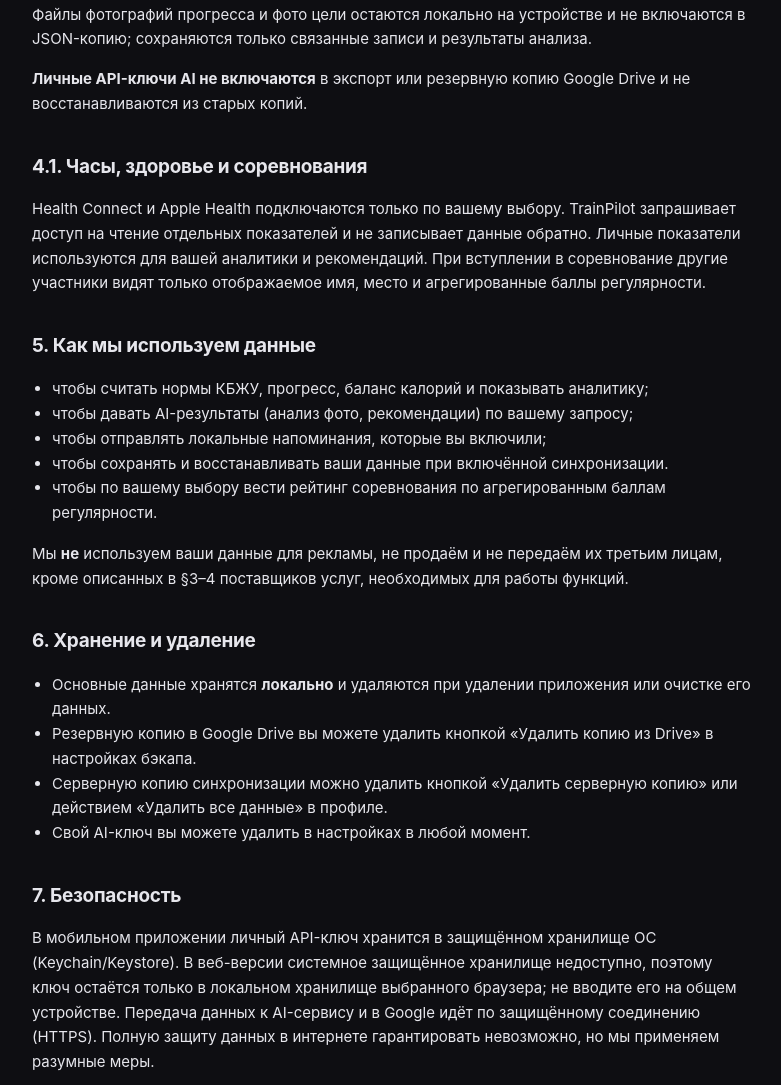
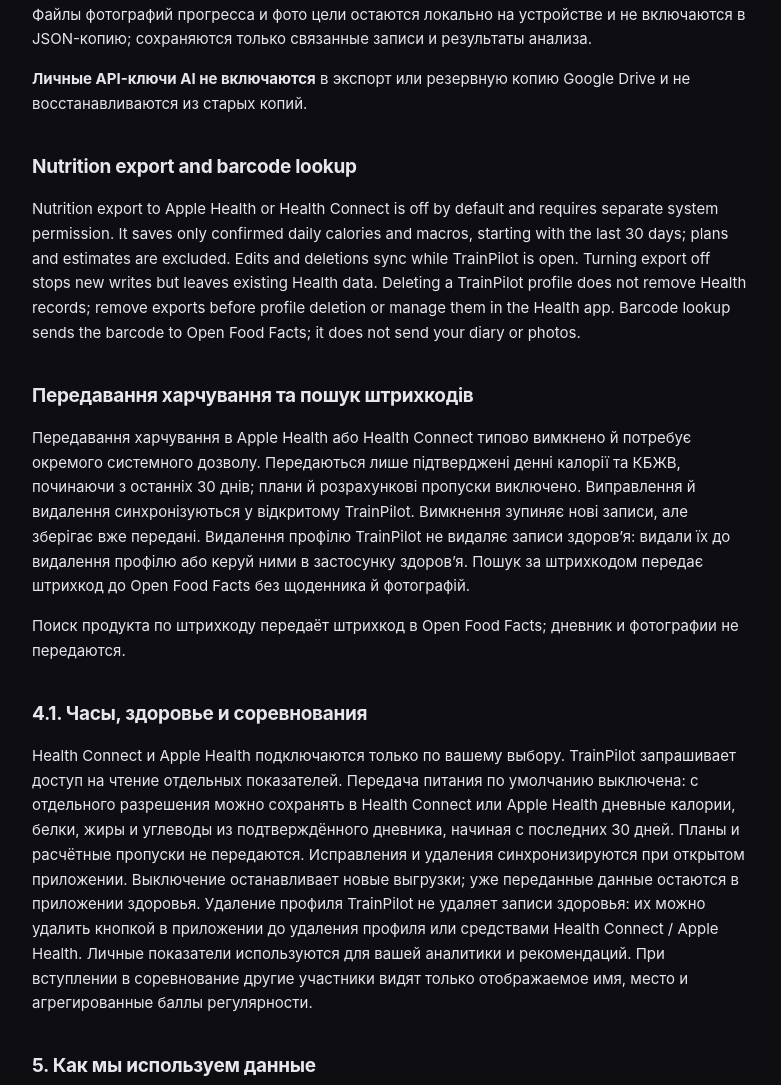
Before and after one commit to mishkacig-maker/trainpilot-legal, a plain HTML site: page privacy-policy.html in a window 1280 px wide. Shown: the part 4940-6025 px from the top of the page, without its empty margins (248-1029 px from the left). Drawn offline with Linux system fonts and the light colour scheme.

Commit message:
Describe optional nutrition Health export and barcode lookup privacy

```diff
--- a/privacy-policy.html
+++ b/privacy-policy.html
@@ -99,8 +99,11 @@
   <p>Файлы фотографий прогресса и фото цели остаются локально на устройстве и не включаются в JSON-копию; сохраняются только связанные записи и результаты анализа.</p>
   <p><b>Личные API-ключи AI не включаются</b> в экспорт или резервную копию Google Drive и не восстанавливаются из старых копий.</p>
 
+  <section lang="en"><h2>Nutrition export and barcode lookup</h2><p>Nutrition export to Apple Health or Health Connect is off by default and requires separate system permission. It saves only confirmed daily calories and macros, starting with the last 30 days; plans and estimates are excluded. Edits and deletions sync while TrainPilot is open. Turning export off stops new writes but leaves existing Health data. Deleting a TrainPilot profile does not remove Health records; remove exports before profile deletion or manage them in the Health app. Barcode lookup sends the barcode to Open Food Facts; it does not send your diary or photos.</p></section>
+  <section lang="uk"><h2>Передавання харчування та пошук штрихкодів</h2><p>Передавання харчування в Apple Health або Health Connect типово вимкнено й потребує окремого системного дозволу. Передаються лише підтверджені денні калорії та КБЖВ, починаючи з останніх 30 днів; плани й розрахункові пропуски виключено. Виправлення й видалення синхронізуються у відкритому TrainPilot. Вимкнення зупиняє нові записи, але зберігає вже передані. Видалення профілю TrainPilot не видаляє записи здоров’я: видали їх до видалення профілю або керуй ними в застосунку здоров’я. Пошук за штрихкодом передає штрихкод до Open Food Facts без щоденника й фотографій.</p></section>
+  <p>Поиск продукта по штрихкоду передаёт штрихкод в Open Food Facts; дневник и фотографии не передаются.</p>
   <h2>4.1. Часы, здоровье и соревнования</h2>
-  <p>Health Connect и Apple Health подключаются только по вашему выбору. TrainPilot запрашивает доступ на чтение отдельных показателей и не записывает данные обратно. Личные показатели используются для вашей аналитики и рекомендаций. При вступлении в соревнование другие участники видят только отображаемое имя, место и агрегированные баллы регулярности.</p>
+  <p>Health Connect и Apple Health подключаются только по вашему выбору. TrainPilot запрашивает доступ на чтение отдельных показателей. Передача питания по умолчанию выключена: с отдельного разрешения можно сохранять в Health Connect или Apple Health дневные калории, белки, жиры и углеводы из подтверждённого дневника, начиная с последних 30 дней. Планы и расчётные пропуски не передаются. Исправления и удаления синхронизируются при открытом приложении. Выключение останавливает новые выгрузки; уже переданные данные остаются в приложении здоровья. Удаление профиля TrainPilot не удаляет записи здоровья: их можно удалить кнопкой в приложении до удаления профиля или средствами Health Connect / Apple Health. Личные показатели используются для вашей аналитики и рекомендаций. При вступлении в соревнование другие участники видят только отображаемое имя, место и агрегированные баллы регулярности.</p>
 
   <h2>5. Как мы используем данные</h2>
   <ul>
```
